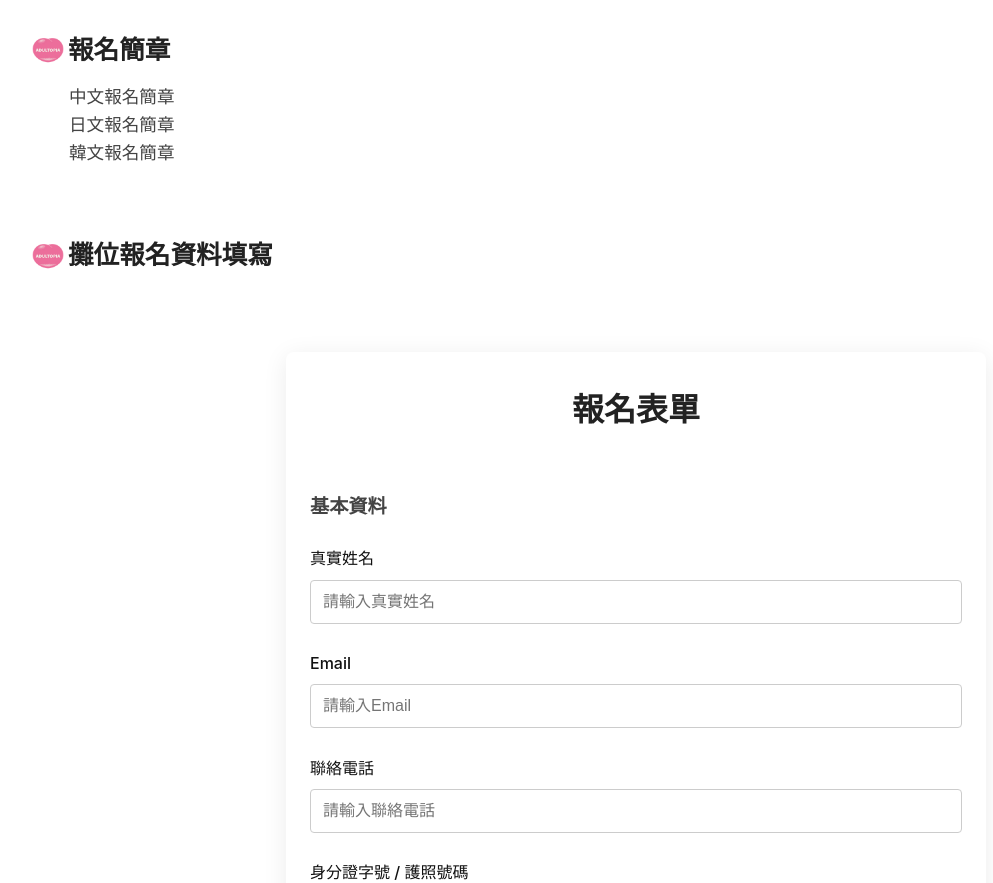
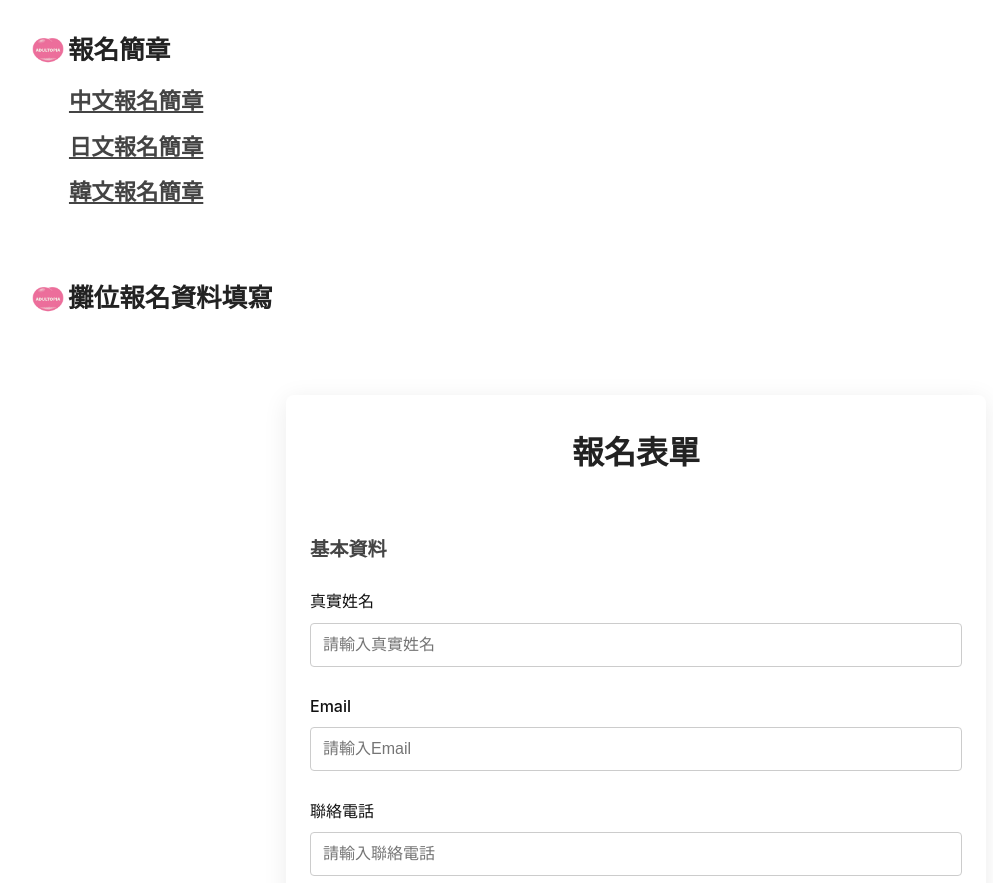
Before and after one commit to ADULTOPIA/creators-wanted, a React (Create React App) app in the folder creators-wanted/: page /#/ in a window 1280 px wide. Shown: the part 4957-5840 px from the top of the page, without its empty margins (4-997 px from the left). Built offline with nearby package versions, Linux system fonts and the light colour scheme.

Commit message:
リンク

```diff
--- a/creators-wanted/src/pages/HomePage.tsx
+++ b/creators-wanted/src/pages/HomePage.tsx
@@ -192,11 +192,17 @@ const HomePage: React.FC = () => {
             報名簡章
           </DescriptionTitleWithImage>
         </DescriptionTitle>
-        <DescriptionText>
-          中文報名簡章<br/>
-          日文報名簡章<br/>
-          韓文報名簡章
-        </DescriptionText>
+            <DescriptionText>
+              <LinkBlock>
+                <UnderlinedLink href="https://drive.google.com/file/d/1cmho-0zuCSzWY2ZwOwfWZug2oVlnkmFv/view?usp=drive_link" target="_blank" rel="noopener noreferrer">中文報名簡章</UnderlinedLink>
+              </LinkBlock>
+              <LinkBlock>
+                <UnderlinedLink href="https://drive.google.com/file/d/11JKyad1tMkJS91U8jN6ylWTy5vC8y-wV/view?usp=drive_link" target="_blank" rel="noopener noreferrer">日文報名簡章</UnderlinedLink>
+              </LinkBlock>
+              <LinkBlock>
+                <UnderlinedLink href="https://drive.google.com/file/d/1zaYTqjBmS7A4a3SEUju2woYeKUlt1d9b/view?usp=sharing" target="_blank" rel="noopener noreferrer">韓文報名簡章</UnderlinedLink>
+              </LinkBlock>
+            </DescriptionText>
       </DescriptionBox>
       <DescriptionBox>
         <DescriptionTitle>
@@ -294,7 +300,18 @@ const HomePage: React.FC = () => {
   );
 };
 
-
+// 報名簡章用の下線付きリンク
+const UnderlinedLink = styled.a`
+  text-decoration: underline;
+  font-size: 1.4rem;
+  font-weight: 600;
+  &:hover {
+    color: #ea6d9a;
+  }
+`;
+const LinkBlock = styled.div`
+    margin-bottom: 10px;
+`;
 const SectionImages = styled.section`
   background: #fff;
   padding: 0;
```
